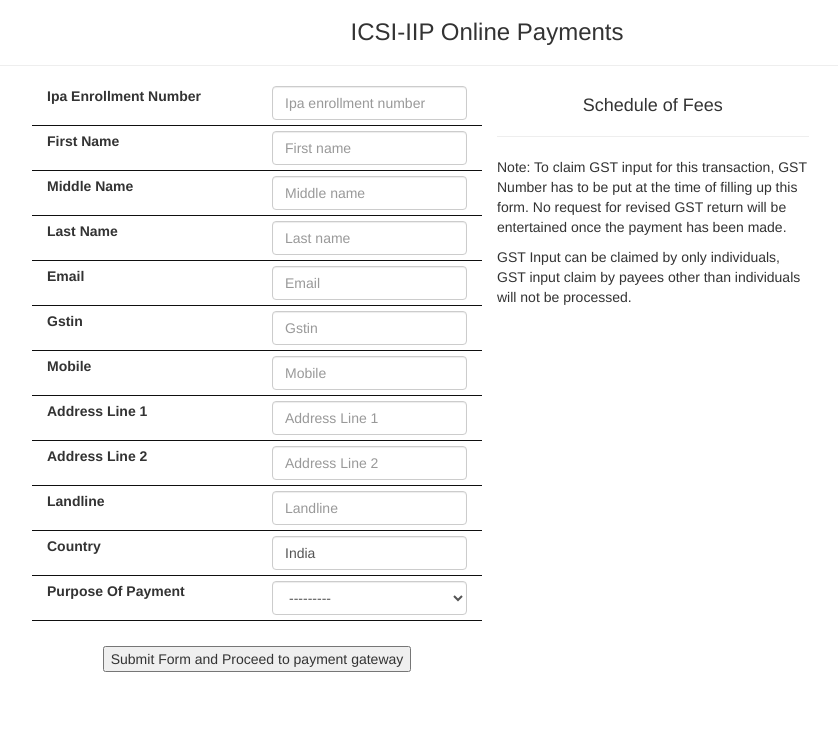
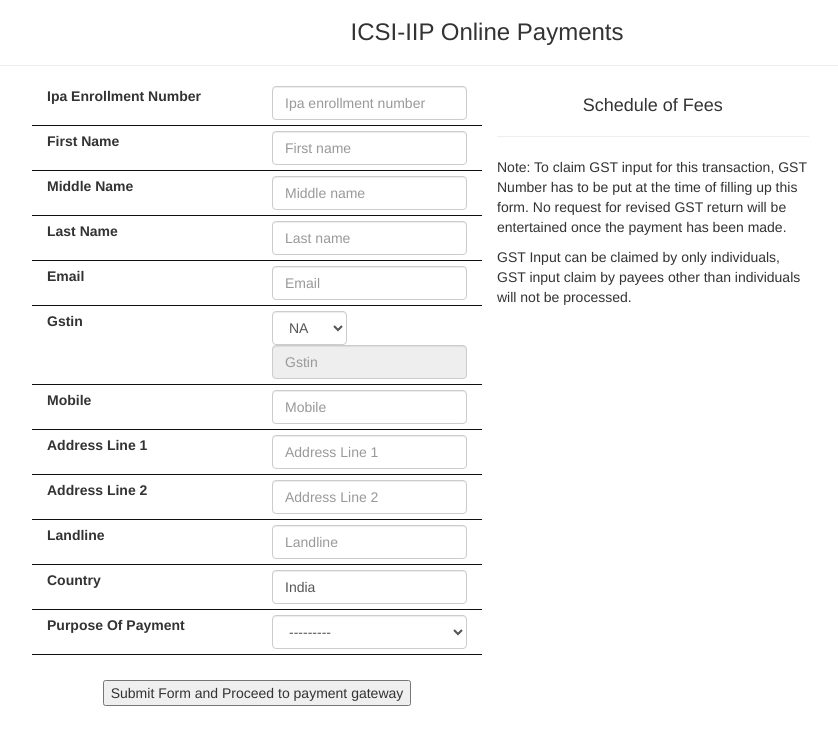
Before and after one commit to dotslash227/icsiiip-payment-gateway, a Django app: page / in a window 1280 px wide. Shown: the part 125-856 px from the top of the page, without its empty margins (153-991 px from the left). Before the commit the page ends 797 px from the top, so only its background shows below. Run offline with Django 3.2, Linux system fonts and the light colour scheme; data that the repository does not hold is empty; some libraries are stand-ins or nearby versions.

Commit message:
disbaled na gstin

```diff
--- a/registration/templates/registration/index.html
+++ b/registration/templates/registration/index.html
@@ -44,7 +44,7 @@
     </div>
 
     <!-- Page Content -->
-    <div class="container">
+    <div class="container" style="margin-bottom:25px;"  >
 
         <div class="row">
             <div class="col-lg-12 text-center">
@@ -66,7 +66,15 @@
                                     <strong>{{field.label|title}}</strong>
                                 </div>
                                 <div class="col-md-6">
-                                    <span>{% render_field field class="form-control" placeholder=field.label %}</span>
+                                    {% if field.label == "Gstin" %}
+                                        <select name="gstin-na" class="form-control" style="max-width:75px;" id="gstinna">
+                                            <option value="na">NA</option>
+                                            <option value="yes">Yes</option>
+                                        </select>
+                                        <span>{% render_field field class="form-control" disabled=True placeholder=field.label %}</span>
+                                    {% else %}
+                                        <span>{% render_field field class="form-control" placeholder=field.label %}</span>
+                                    {% endif %}
                                 </div>
                             </div>
                             {% endfor %}
@@ -96,6 +104,16 @@
     <!-- Bootstrap Core JavaScript -->
     <script src="{% static "registration/js/bootstrap.min.js" %}"></script>
 
+    <script type="text/javascript">
+    $("#gstinna").on("change", function(){
+        if($("#gstinna").val == "na"){
+            $("#id_gstin").prop("disabled", true);
+        }else{
+            $("#id_gstin").prop("disabled", false);
+        }
+    });
+    </script>
+
 </body>
 
 </html>
```
